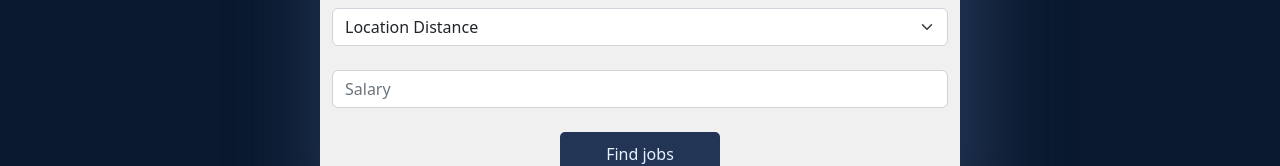
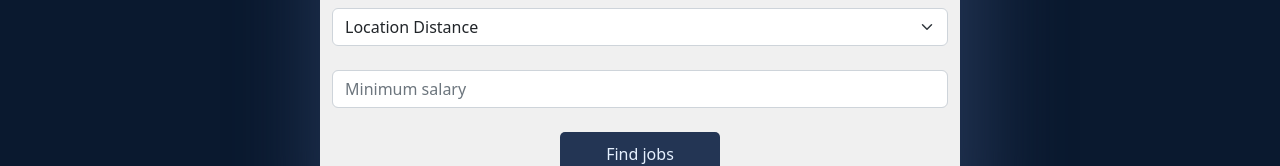
Before and after one commit to o1ujok3/ReHACK, a React (Create React App) app: page / in a window 1280 px wide. Shown: the part 418-584 px from the top of the page. Built offline with nearby package versions, Linux system fonts and the light colour scheme.

Commit message:
Changed minimum salary placeholder

```diff
--- a/src/component/FormSection.js
+++ b/src/component/FormSection.js
@@ -41,7 +41,7 @@ function FormSection({ formData, handleChange, handleClick }) {
         value={formData.salary}
         name="salary"
         type="text"
-        placeholder="Salary"
+        placeholder="Minimum salary"
         onChange={handleChange}
       />
       <br />
```
